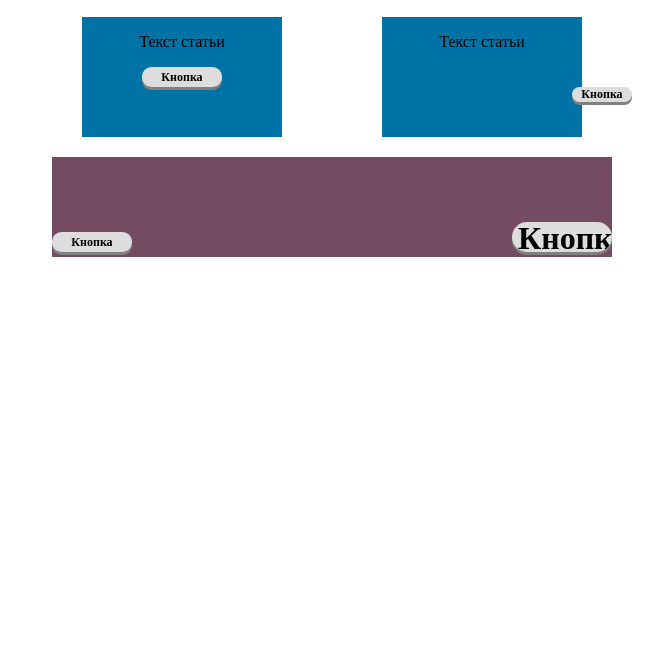
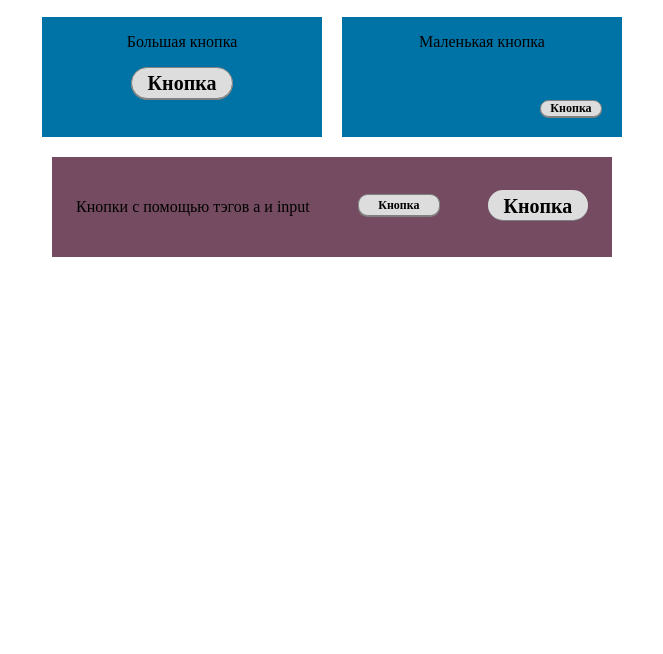
Before and after one commit to fedodd/tutu-test, a website: page html/button/dist/index.html in a window 1280 px wide. Shown: the part 146-800 px from the top of the page, without its empty margins (308-971 px from the left). Drawn offline with nearby package versions, Linux system fonts and the light colour scheme.

Commit message:
gulp activated
Шлифовка стилей в кнопках и починка browser-sync

```diff
--- a/html/button/dist/button.html
+++ b/html/button/dist/index.html
@@ -17,19 +17,20 @@
   </header>
   <section class="content">
     <article class="article">
-      <p class="article__text">Текст статьи</p>
-      <div class="button button--normal article__button" onclick="location.href='###';">
+      <p class="article__text">Большая кнопка</p>
+      <div class="button button--big article__button" onclick="location.href='###';">
         <p class="button__title">Кнопка</p>
       </div>
     </article>
     <article class="article article--mod">
-      <p class="article__text">Текст статьи</p>
+      <p class="article__text">Маленькая кнопка</p>
       <div class="button button--small article--mod__button" onclick="location.href='####';">
         <p class="button__title">Кнопка</p>
       </div>
     </article>
   </section>
   <footer class="footer">
+  <p>Кнопки с помощью тэгов a и input </p>
     <!--Кнопка в <a>-->
     <a href="#" class="button button--anchor button--normal button__footer">Кнопка</a>
     <!--Кнопка в <input>-->
--- a/html/button/dist/styles/button.css
+++ b/html/button/dist/styles/button.css
@@ -6,15 +6,16 @@
   font-weight: bold;
   background-color: #ddd;
   text-align: center;
-  box-shadow: 0 3px grey;
+  box-shadow: 0 1px grey;
   color: black;
+  border: 1px solid grey;
 }
 
 .button--big {
   width: 100px;
   height: 30px;
   line-height: 30px;
-  font-size: 2em;
+  font-size: 1.25em;
 
 }
 
@@ -63,8 +64,8 @@
 
 .article--mod__button {
   position: absolute;
-  right: -50px;
-  top: 70px;
+  right: 20px;
+  bottom: 20px;
 }
 
 .article__button {
--- a/html/button/dist/styles/style.css
+++ b/html/button/dist/styles/style.css
@@ -29,10 +29,10 @@ body {
 
 
 .article {
-  -ms-flex-pack: justify;
-      justify-content: space-between;
+  -ms-flex-pack: distribute;
+      justify-content: space-around;
   position: relative;
-  width: 200px;
+  width: 280px;
   height: 120px;
   margin: auto;
   background-color: #0073a6;
@@ -49,8 +49,10 @@ body {
   background-color: #744b60;
   display: -ms-flexbox;
   display: flex;
-  -ms-flex-pack: justify;
-      justify-content: space-between;
-  -ms-flex-align: end;
-      align-items: flex-end;
+  -ms-flex-pack: distribute;
+      justify-content: space-around;
+  -ms-flex-align: center;
+      align-items: center;
+  -ms-flex-wrap: wrap ;
+      flex-wrap: wrap ;
 }
```
